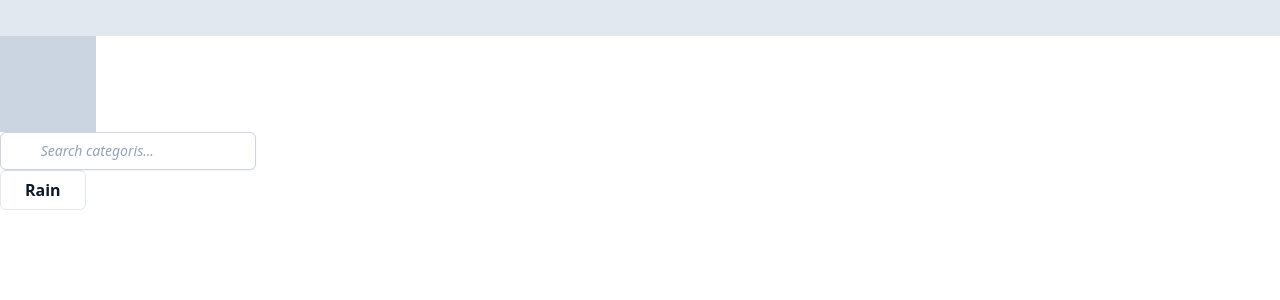
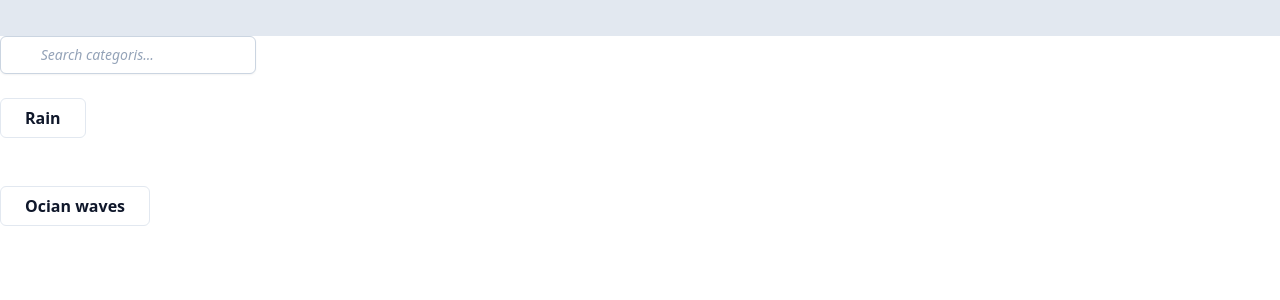
Before and after one commit to Hikari7/SleepHelper_ReactApp, a React (Create React App) app: page / in a window 1280 px wide. Shown: the top 300 px of the page. Built offline with nearby package versions, Linux system fonts and the light colour scheme.

Commit message:
fetched youtube api

```diff
--- a/src/App.js
+++ b/src/App.js
@@ -5,7 +5,7 @@ import VideosMain from "./components/Videos/VideosMain";
 function App() {
   return (
     <div className="App">
-      {/* <Home /> */}
+      <Home />
       <VideosMain />
     </div>
   );
--- a/src/components/Videos/Categories.js
+++ b/src/components/Videos/Categories.js
@@ -1,12 +1,16 @@
-import React from "react";
-import CategoriesVideo from "./CategoriesVideo";
+import React, { useState } from "react";
+import youtube from "../../apis/youtube";
 // import Iframe from "react-iframe";
 
-//CategoriesがCategoriesVideoの親であると私は認識しているよ
+function Categories({ setVideo }) {
+  const handleVideo = (genre) => {
+    const data = youtube.get("/search", {
+      params: {
+        q: genre,
+      },
+    });
 
-function Categories({}) {
-  const handleVideo = () => {
-    console.log("clicked");
+    setVideo(data);
   };
 
   return (
@@ -14,29 +18,22 @@ function Categories({}) {
       <ul>
         <li>
           <button
-            className="h-10 px-6 font-semibold rounded-md border border-slate-200 text-slate-900"
+            className="h-10 px-6 font-semibold rounded-md border border-slate-200 text-slate-900 my-6"
             type="button"
-            onClick={() => handleVideo()}
-          >
-            Rain
-          </button>
-        </li>
-        {/* <li>
-          <button
-            className="h-10 px-6 font-semibold rounded-md border border-slate-200 text-slate-900"
-            type="button"
+            onClick={() => handleVideo("rain")}
           >
             Rain
           </button>
         </li>
         <li>
           <button
-            className="h-10 px-6 font-semibold rounded-md border border-slate-200 text-slate-900"
+            className="h-10 px-6 font-semibold rounded-md border border-slate-200 text-slate-900 my-6"
             type="button"
+            onClick={() => handleVideo("ocean")}
           >
-            Rain
+            Ocian waves
           </button>
-        </li> */}
+        </li>
       </ul>
     </>
   );
--- a/src/components/Videos/CategoriesVideo.js
+++ /dev/null
@@ -1,27 +0,0 @@
-// import React from "react";
-
-// function CategoriesItem() {
-//   return (
-//     <div>
-//       <div className=" h-24 w-24 bg-slate-300 ">show videos here</div>
-//     </div>
-//   );
-// }
-
-// export default CategoriesItem;
-
-import React from "react";
-
-const CategoriesVideo = () => {
-
-
-  return (
-    <>
-      <div className="h-24 w-24 bg-slate-300 ">
-        {/* <Categories handleVideo={handleVideo} /> */}
-      </div>
-    </>
-  );
-};
-
-export default CategoriesVideo;
--- /dev/null
+++ b/src/components/Videos/Video.js
@@ -0,0 +1,25 @@
+import React from "react";
+
+//Categoriesで、setVideoがすでに更新されているので、videoのpropsをここで使う
+
+const Video = ({ video }) => {
+  if (!video) {
+    return <div>Loading...</div>;
+  }
+  // console.log(video);
+
+  // console.log(video.data.items.snippet.description);
+
+  //mapを書く
+  return (
+    <>
+      {video.map((videoItem) => {
+        return <div>{videoItem.snippet.title}</div>;
+      })}
+    </>
+  );
+};
+
+//Categoriesを押したら、videoが表示される
+
+export default Video;
--- a/src/components/Videos/VideosMain.js
+++ b/src/components/Videos/VideosMain.js
@@ -1,21 +1,21 @@
 import React, { useState } from "react";
 import Header from "../Header";
 import Categories from "./Categories";
-import CategoriesVideo from "./CategoriesVideo";
+import Video from "./Video";
 import Search from "./Search";
 
 //video pageの1番の親
 
 function VideosMain() {
-  const [video, setVideo] = useState(null);
+  const [video, setVideo] = useState([]);
 
   return (
     <>
-      <div className="mx-auto items-center justify-center">
+      <div className="">
         <Header />
-        <CategoriesVideo setVideo={setVideo} />
+        <Video video={video}/>
         <Search />
-        <Categories />
+        <Categories setVideo={setVideo}  />
       </div>
     </>
   );
```
